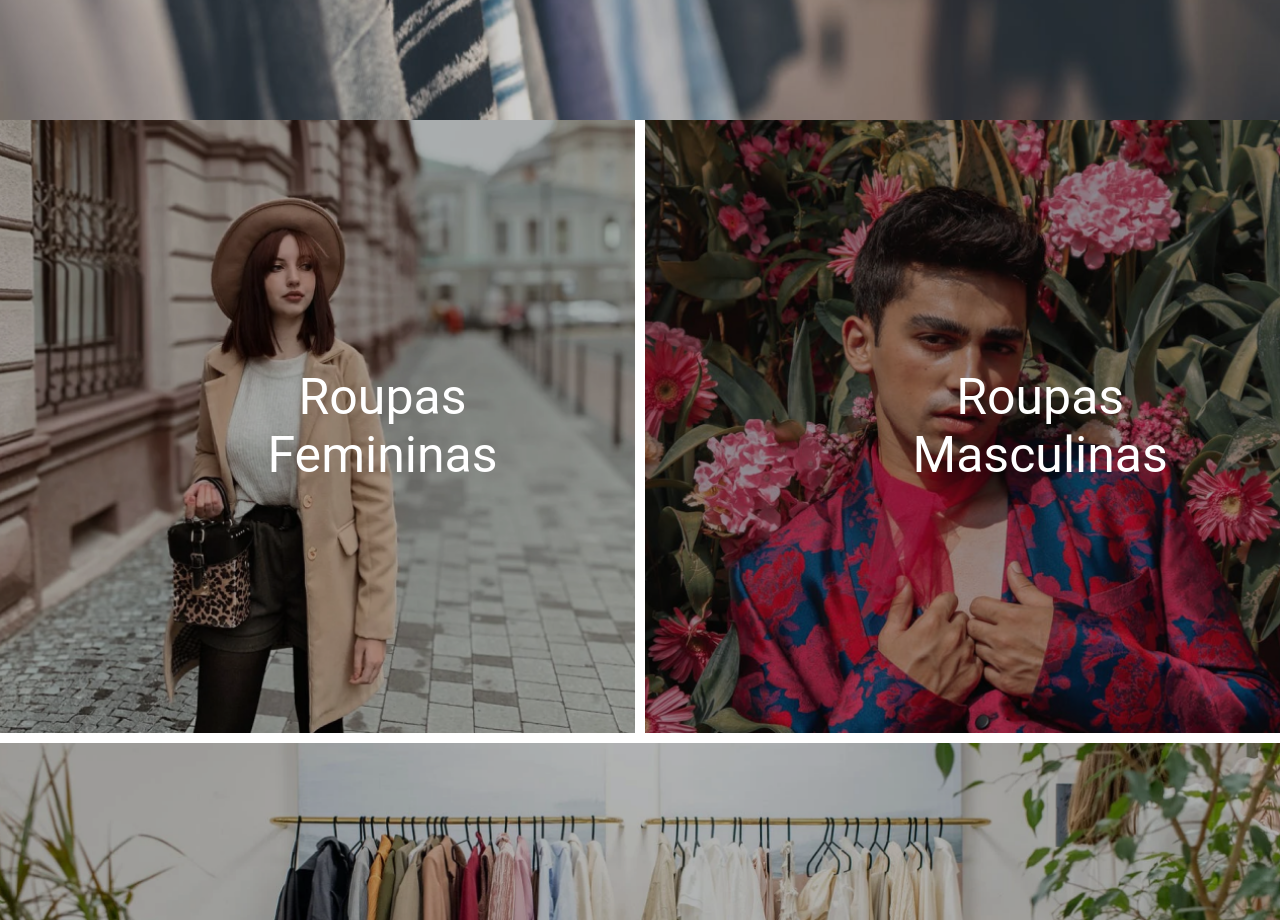
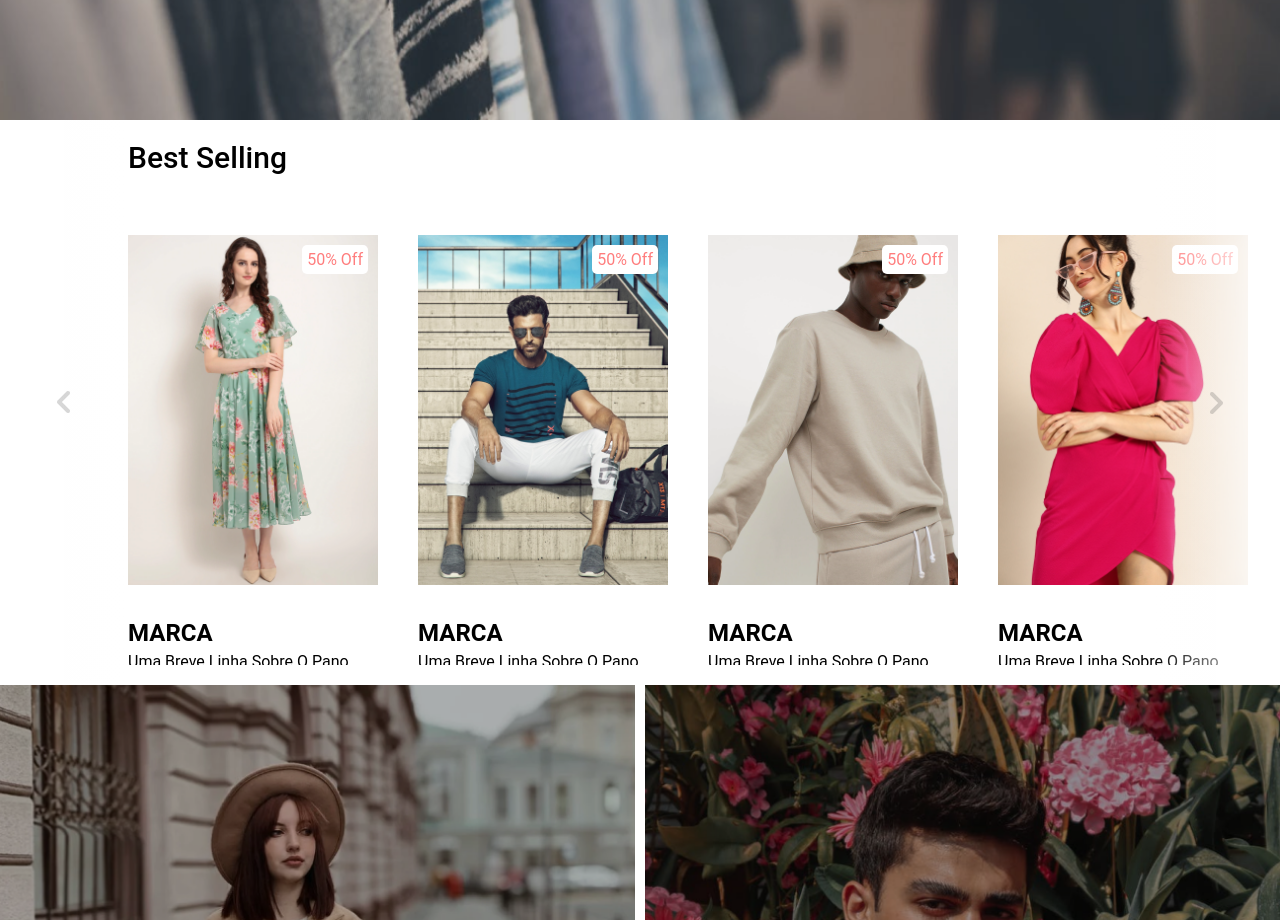
Before and after one commit to daniel-oliv3/e-commerce_clothing, a plain HTML site: page index.html in a window 1280 px wide. Shown: the part 800-1720 px from the top of the page. Drawn offline with Linux system fonts and the light colour scheme.

Commit message:
Update Content Card-Container

```diff
--- a/index.html
+++ b/index.html
@@ -19,7 +19,113 @@
         </div>
     </header>
 
-    <!--Collection-Container-->
+    <!-- Cards-Container  1 -->
+    <section class="product">
+        <h2 class="product-category">Best Selling</h2>
+        <button class="pre-btn"><img src="public/img/arrow.png" alt=""></button>
+        <button class="nxt-btn"><img src="public/img/arrow.png" alt=""></button>
+        <div class="product-container">
+            <div class="product-card">
+                <div class="product image">
+                    <span class="discount-tag">50% off</span>
+                    <img src="public/img/card1.png" class="product-thumb">
+                    <buttom class="card-btn">adicionar a lista de desejos</buttom>
+                </div>
+                <div class="product-info">
+                    <h2 class="product-brand">Marca</h2>
+                    <p class="product-short-des">Uma breve linha sobre o pano ..</p>
+                    <span class="price">$20</span><span class="actual-price">$40</span>
+                </div>
+            </div>
+                <div class="product-card">
+                    <div class="product image">
+                    <span class="discount-tag">50% off</span>
+                    <img src="public/img/card2.png" class="product-thumb">
+                    <buttom class="card-btn">adicionar a lista de desejos</buttom>
+                </div>
+                <div class="product-info">
+                    <h2 class="product-brand">Marca</h2>
+                    <p class="product-short-des">Uma breve linha sobre o pano ..</p>
+                    <span class="price">$20</span><span class="actual-price">$40</span>
+                </div>
+                </div>
+                    <div class="product-card">
+                    <div class="product image">
+                    <span class="discount-tag">50% off</span>
+                    <img src="public/img/card3.png" class="product-thumb">
+                    <buttom class="card-btn">adicionar a lista de desejos</buttom>
+                </div>
+                <div class="product-info">
+                    <h2 class="product-brand">Marca</h2>
+                    <p class="product-short-des">Uma breve linha sobre o pano ..</p>
+                    <span class="price">$20</span><span class="actual-price">$40</span>
+                </div>
+            </div>
+                <div class="product-card">
+                    <div class="product image">
+                    <span class="discount-tag">50% off</span>
+                    <img src="public/img/card4.png" class="product-thumb">
+                    <buttom class="card-btn">adicionar a lista de desejos</buttom>
+                </div>
+                <div class="product-info">
+                    <h2 class="product-brand">Marca</h2>
+                    <p class="product-short-des">Uma breve linha sobre o pano ..</p>
+                    <span class="price">$20</span><span class="actual-price">$40</span>
+                </div>
+            </div>
+            <div class="product-card">
+                <div class="product image">
+                    <span class="discount-tag">50% off</span>
+                    <img src="public/img/card5.png" class="product-thumb">
+                    <buttom class="card-btn">adicionar a lista de desejos</buttom>
+                </div>
+                <div class="product-info">
+                    <h2 class="product-brand">Marca</h2>
+                    <p class="product-short-des">Uma breve linha sobre o pano ..</p>
+                    <span class="price">$20</span><span class="actual-price">$40</span>
+                </div>
+            </div>
+                <div class="product-card">
+                    <div class="product image">
+                    <span class="discount-tag">50% off</span>
+                    <img src="public/img/card6.png" class="product-thumb">
+                    <buttom class="card-btn">adicionar a lista de desejos</buttom>
+                </div>
+                <div class="product-info">
+                    <h2 class="product-brand">Marca</h2>
+                    <p class="product-short-des">Uma breve linha sobre o pano ..</p>
+                    <span class="price">$20</span><span class="actual-price">$40</span>
+                </div>
+                </div>
+                    <div class="product-card">
+                    <div class="product image">
+                    <span class="discount-tag">50% off</span>
+                    <img src="public/img/card7.png" class="product-thumb">
+                    <buttom class="card-btn">adicionar a lista de desejos</buttom>
+                </div>
+                <div class="product-info">
+                    <h2 class="product-brand">Marca</h2>
+                    <p class="product-short-des">Uma breve linha sobre o pano ..</p>
+                    <span class="price">$20</span><span class="actual-price">$40</span>
+                </div>
+            </div>
+                <div class="product-card">
+                    <div class="product image">
+                    <span class="discount-tag">50% off</span>
+                    <img src="public/img/card8.png" class="product-thumb">
+                    <buttom class="card-btn">adicionar a lista de desejos</buttom>
+                </div>
+                <div class="product-info">
+                    <h2 class="product-brand">Marca</h2>
+                    <p class="product-short-des">Uma breve linha sobre o pano ..</p>
+                    <span class="price">$20</span><span class="actual-price">$40</span>
+                </div>
+            </div>
+
+        </div>
+    </section>
+
+    <!-- Collection-Container -->
     <section class="collection-container">
         <a href="#" class="collection">
             <img src="public/img/women-collection.png" alt="">
@@ -35,7 +141,7 @@
         </a>
     </section>
 
-    <!-- Cards-Container -->
+    <!-- Cards-Container 2 -->
     <section class="product">
         <h2 class="product-category">Camisas</h2>
         <button class="pre-btn"><img src="public/img/arrow.png" alt=""></button>
@@ -141,7 +247,7 @@
         </div>
     </section>
 
-    <!-- Cards-Container 2 -->
+    <!-- Cards-Container 3 -->
     <section class="product">
         <h2 class="product-category">Tênis</h2>
         <button class="pre-btn"><img src="public/img/arrow.png" alt=""></button>
```
